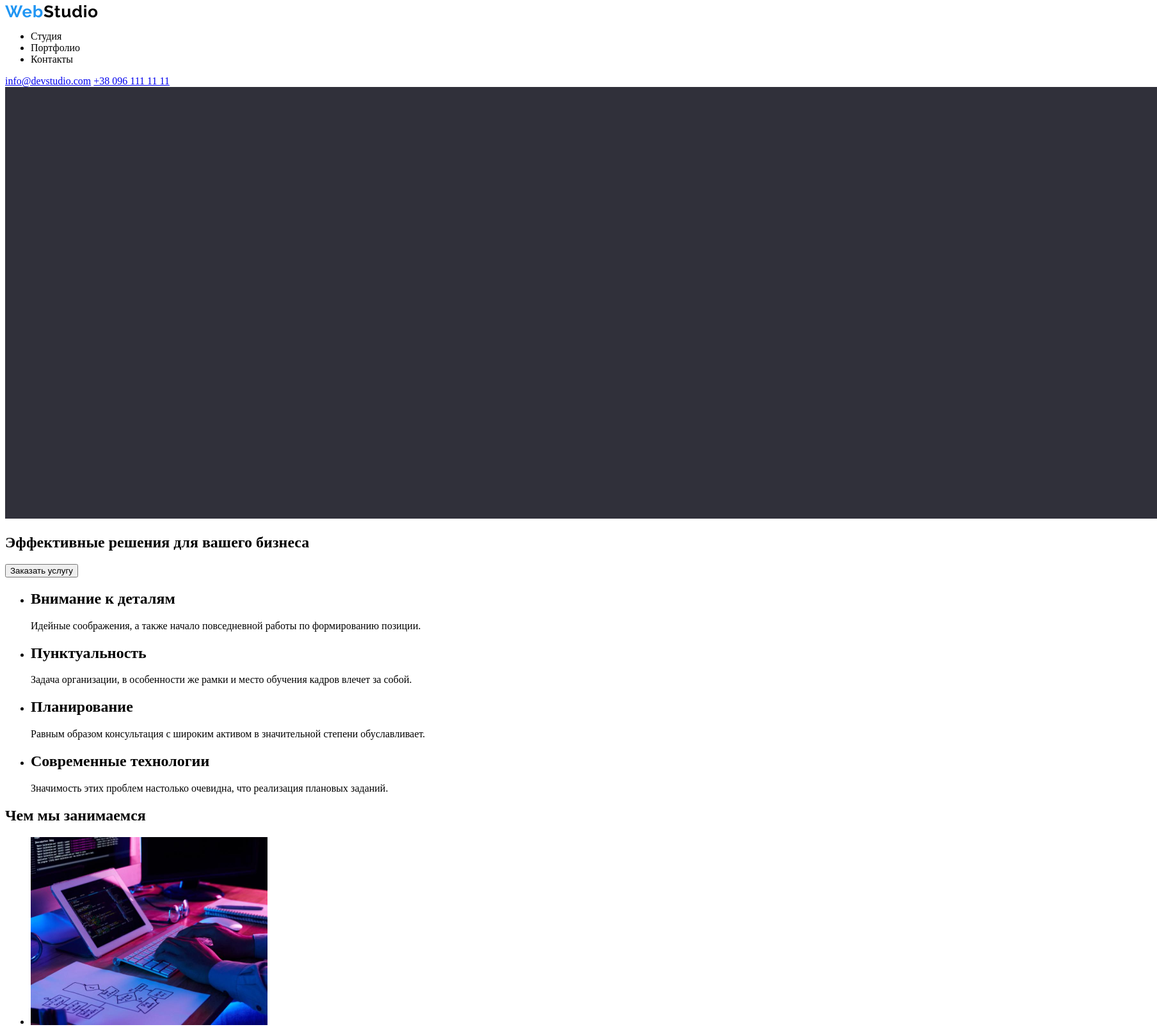
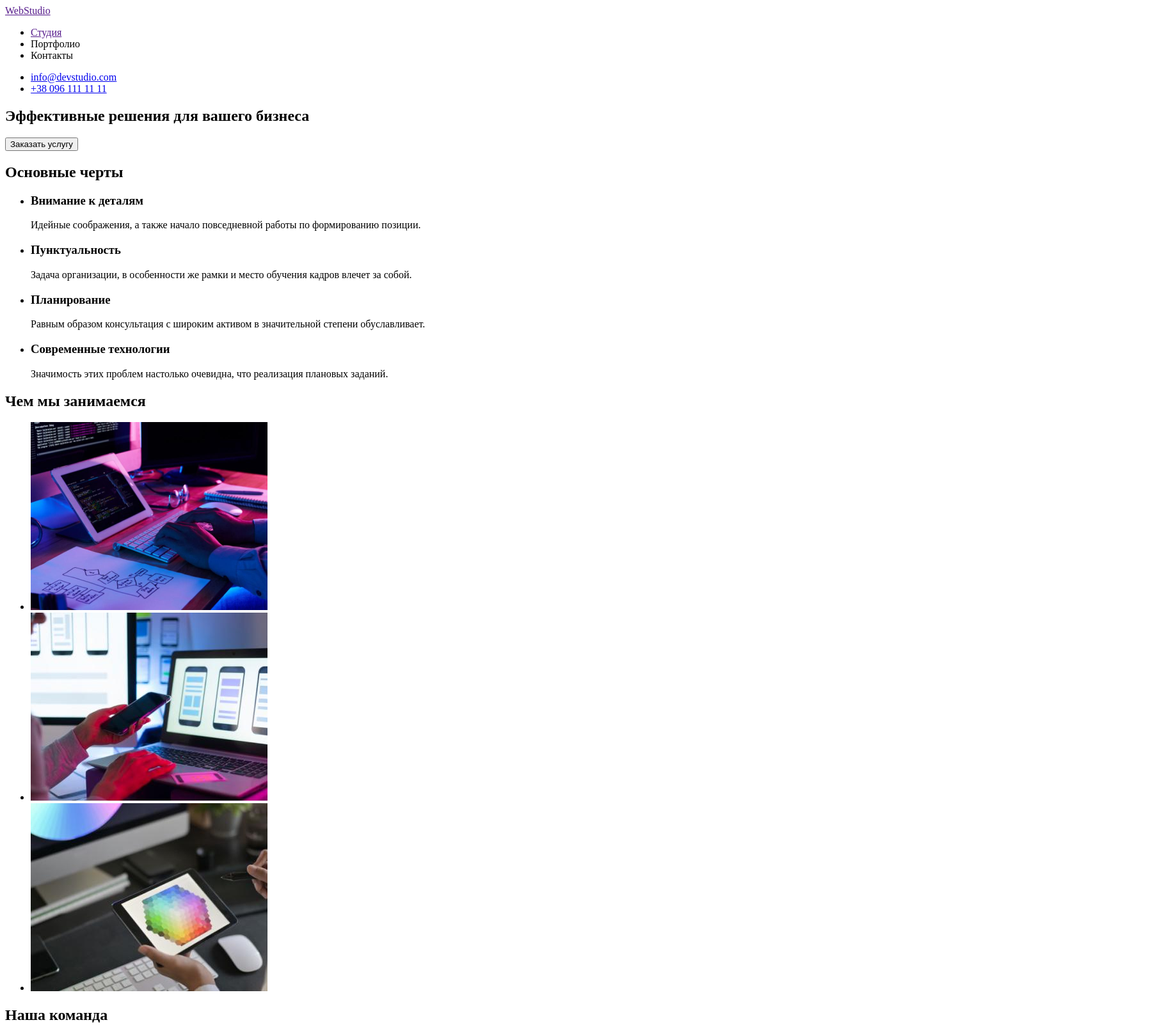
Before and after one commit to Bazarchikk/goit-markup-hw-01, a plain HTML site: page index.html in a window 1280 px wide. Shown: the top 1606 px of the page at 64% size, 1808 px wide, since content can reach past the window. Drawn offline with Linux system fonts and the light colour scheme.

Commit message:
Update index.html

```diff
--- a/index.html
+++ b/index.html
@@ -9,44 +9,46 @@
 <body>
     <!--Шапка сайта-->
     <header class="header">
-        <a href="">
-            <img src="./images/WebStudio.svg" alt="logo" width="145">
-        </a>
         <nav>
+            <a href="">WebStudio</a>
             <ul>
-                <li>Студия</li>
+                <li><a href="">Студия</a></li>
                 <li>Портфолио</li>
                 <li>Контакты</li>
             </ul>
         </nav>
-        <section>
-            <a href="e-mail:info@devstudio.com">info@devstudio.com</a>
-            <a href="tel:+38-096-111-11-11">+38 096 111 11 11</a>
-        </section>
+        <ul>
+            <li><a href="e-mail:info@devstudio.com">info@devstudio.com</a></li>
+            <li><a href="tel:+38-096-111-11-11">+38 096 111 11 11</a></li>
+        </ul>
+    </header>
     <main>
         <!--Герой-->
         <section>
-            <img src="./images/Bg.jpg" alt="Background" width="1800">
-            <h1>Эффективные решения для вашего бизнеса</h1>
-            <button class="submit">Заказать услугу</button>
+            <div>
+                <h1>Эффективные решения для вашего бизнеса</h1>
+                <button type="button">Заказать услугу</button>
+            </div>
         </section>
+
         <!--Основные черты-->
+        <h2>Основные черты</h2>
         <section>
             <ul>
                 <li>
-                    <h2>Внимание к деталям</h2>
+                    <h3>Внимание к деталям</h3>
                     <p>Идейные соображения, а также начало повседневной работы по формированию позиции.</p>
                 </li>
                 <li>
-                    <h2>Пунктуальность</h2>
+                    <h3>Пунктуальность</h3>
                     <p>Задача организации, в особенности же рамки и место обучения кадров влечет за собой.</p>
                 </li>
                 <li>
-                    <h2>Планирование</h2>
+                    <h3>Планирование</h3>
                     <p>Равным образом консультация с широким активом в значительной степени обуславливает.</p>
                 </li>
                 <li>
-                    <h2>Современные технологии</h2>
+                    <h3>Современные технологии</h3>
                     <p>Значимость этих проблем настолько очевидна, что реализация плановых заданий.</p>
                 </li>
             </ul>
@@ -68,51 +70,48 @@
         </section>
         <!--Наша команда-->
         <section>
+            <h2>Наша команда</h2>
             <ul>
                 <li>
                     <img src="./images/photo1.jpg" alt="Игорь Демьяненко" width="270">
-                    <h2>Игорь Демьяненко</h2>
+                    <h3>Игорь Демьяненко</h3>
                     <p>Product Designer</p>
                 </li>
                 <li>
                     <img src="./images/photo2.jpg" alt="Ольга Репина" width="270">
-                    <h2>Ольга Репина</h2>
+                    <h3>Ольга Репина</h3>
                     <p>Frontend Developer</p>
                 </li>
                 <li>
                     <img src="./images/photo3.jpg" alt="Николай Тарасов" width="270">
-                    <h2>Николай Тарасов</h2>
+                    <h3>Николай Тарасов</h3>
                     <p>Marketing</p>
                 </li>
                 <li>
                     <img src="./images/photo4.jpg" alt="Михаил Ермаков" width="270">
-                    <h32Михаил Ермаков</h2>
+                    <h3>Михаил Ермаков</h3>
                     <p>UI Designer</p>
                 </li>
             </ul>
 
         </section>
+    </main>
         <footer>
-            <section>
-                <a href="">
-                    <img src="./images/WebStudio.svg" alt="logo" width="145">
-                </a>
-                <ul>
-                    <li>
-                        <address>
-                            <a
-                            href="https://goo.gl/maps/vZYV77j8p4AJHVtT7"
+             <a href="">WebStudio</a>
+                <address>
+                    <ul>
+                        <li><a href="https://goo.gl/maps/vZYV77j8p4AJHVtT7"
                             target="_blank"
                             rel="noopener noreferrer" > г. Киев, пр-т Леси Украинки, 26
-                            </a>
-                        </address>
-                    </li>
-                    <li><a href="e-mail:info@devstudio.com">info@devstudio.com</a></li>
-                    <li><a href="tel:+38-096-111-11-11">+38 096 111 11 11</a></li>
-                </ul>
-            </section>
+                            </a></li>
+                        <li><a href="e-mail:info@devstudio.com">info@devstudio.com</a>
+                        <li><a href="tel:+38-096-111-11-11">+38 096 111 11 11</a></li>
+                    </ul>
+                </address>
+
+
         </footer>
 
-    </main>
+
 </body>
 </html>
```
